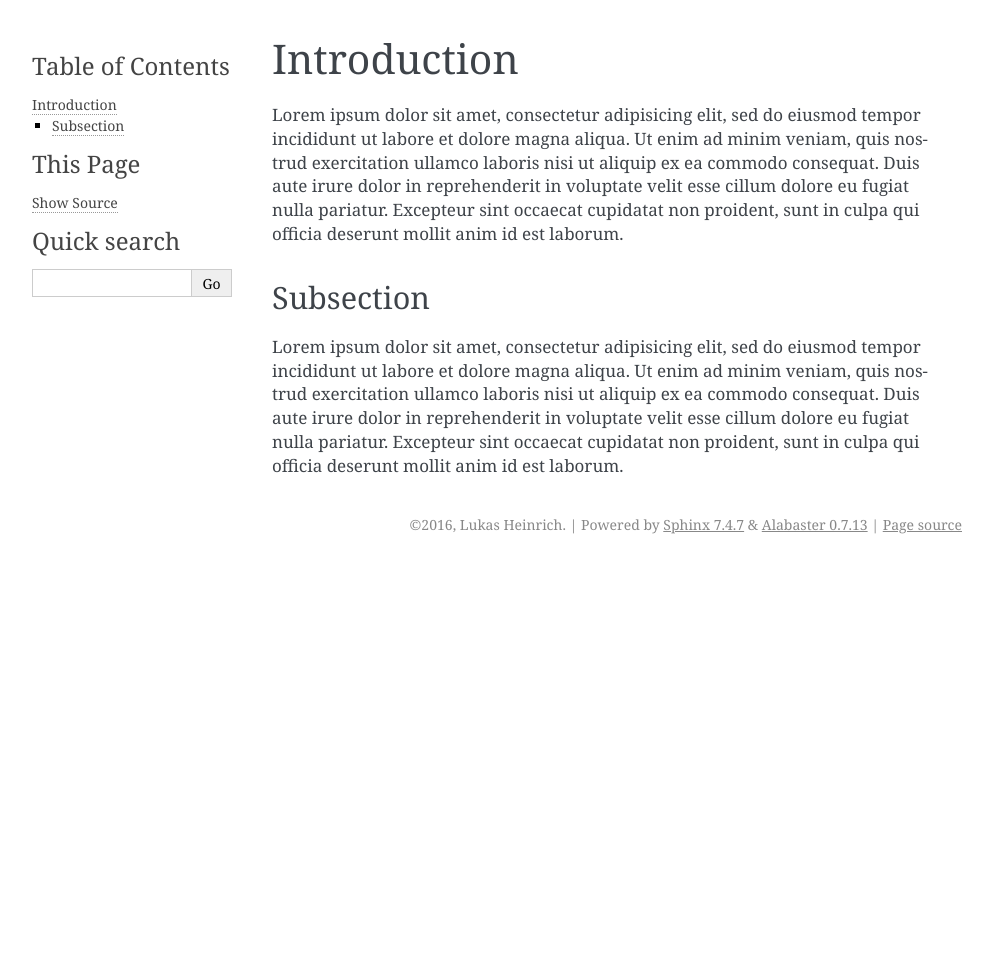
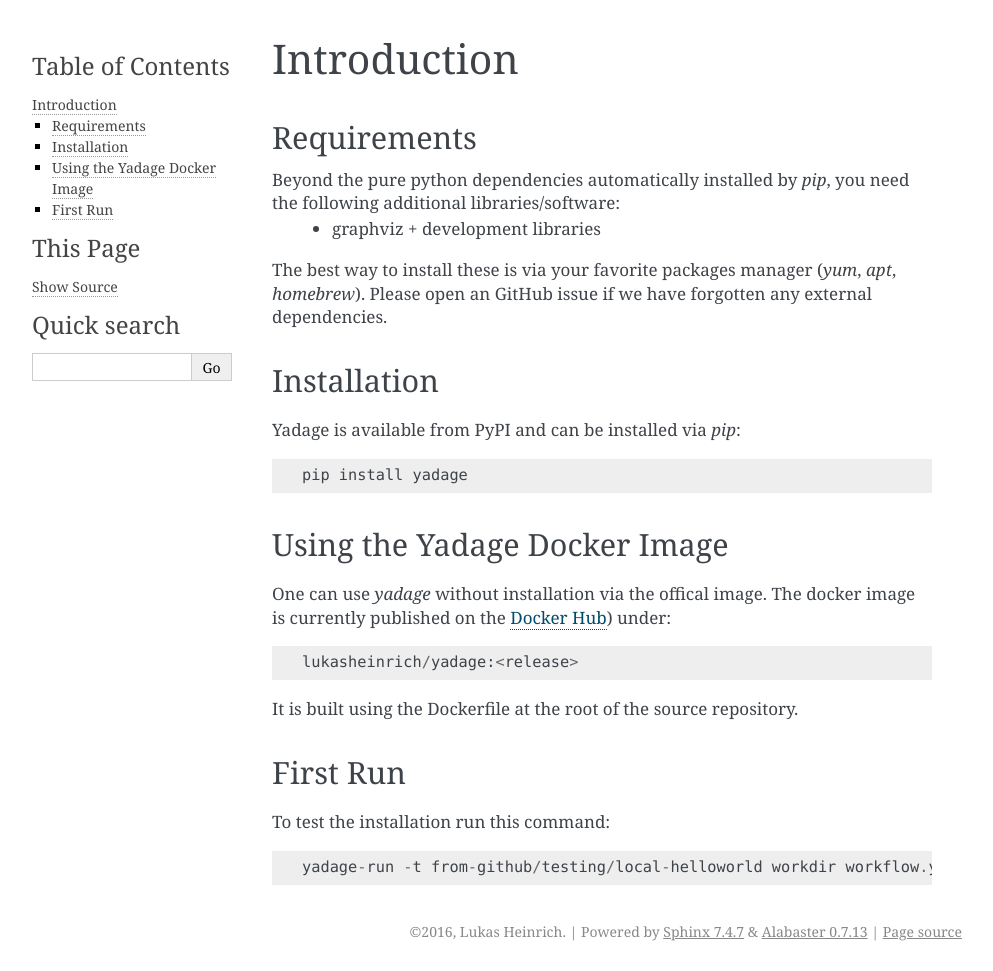
Before and after one commit to yadage/yadage, a Sphinx documentation site: the page built from docs/introduction.rst, in a window 1280 px wide. Shown: the whole page, without its empty margins (148-1141 px from the left). Built offline with Sphinx 7.4.7, drawn with Linux system fonts in a browser that asks for light colours; before the commit the page ends 900 px from its top, so only the background shows below that.

Commit message:
update docs

```diff
--- a/docs/index.rst
+++ b/docs/index.rst
@@ -55,9 +55,7 @@ This is a simple one-stage workflow with a single parameter::
 
 Since this workflow is stored on GitHub, you can run it simply using this command line::
 
-  yadage-run -t from-github/testing/busybox-helloworld workdir workflow.yml -p par=World
-
-
+  yadage-run -t from-github/testing/local-helloworld workdir workflow.yml -p par=World
 
 
 Indices and tables
--- a/docs/introduction.rst
+++ b/docs/introduction.rst
@@ -1,9 +1,36 @@
 Introduction
 ============
 
-Lorem ipsum dolor sit amet, consectetur adipisicing elit, sed do eiusmod tempor incididunt ut labore et dolore magna aliqua. Ut enim ad minim veniam, quis nostrud exercitation ullamco laboris nisi ut aliquip ex ea commodo consequat. Duis aute irure dolor in reprehenderit in voluptate velit esse cillum dolore eu fugiat nulla pariatur. Excepteur sint occaecat cupidatat non proident, sunt in culpa qui officia deserunt mollit anim id est laborum.
+Requirements
+------------
 
-Subsection
-----------
+Beyond the pure python dependencies automatically installed by `pip`, you need the following additional libraries/software:
+  * graphviz + development libraries
 
-Lorem ipsum dolor sit amet, consectetur adipisicing elit, sed do eiusmod tempor incididunt ut labore et dolore magna aliqua. Ut enim ad minim veniam, quis nostrud exercitation ullamco laboris nisi ut aliquip ex ea commodo consequat. Duis aute irure dolor in reprehenderit in voluptate velit esse cillum dolore eu fugiat nulla pariatur. Excepteur sint occaecat cupidatat non proident, sunt in culpa qui officia deserunt mollit anim id est laborum.
+The best way to install these is via your favorite packages manager (`yum`, `apt`, `homebrew`). Please open an GitHub issue if we have forgotten any external dependencies.
+
+Installation
+------------
+
+Yadage is available from PyPI and can be installed via `pip`::
+
+  pip install yadage
+
+
+Using the Yadage Docker Image
+-----------------------------
+
+One can use `yadage` without installation via the offical image. The docker image is currently published on the `Docker Hub`_) under::
+
+  lukasheinrich/yadage:<release>
+
+.. _`Docker Hub`: https://hub.docker.com/r/lukasheinrich/yadage/
+
+It is built using the Dockerfile at the root of the source repository.
+
+First Run
+---------
+
+To test the installation run this command::
+
+  yadage-run -t from-github/testing/local-helloworld workdir workflow.yml -p par=World
```
